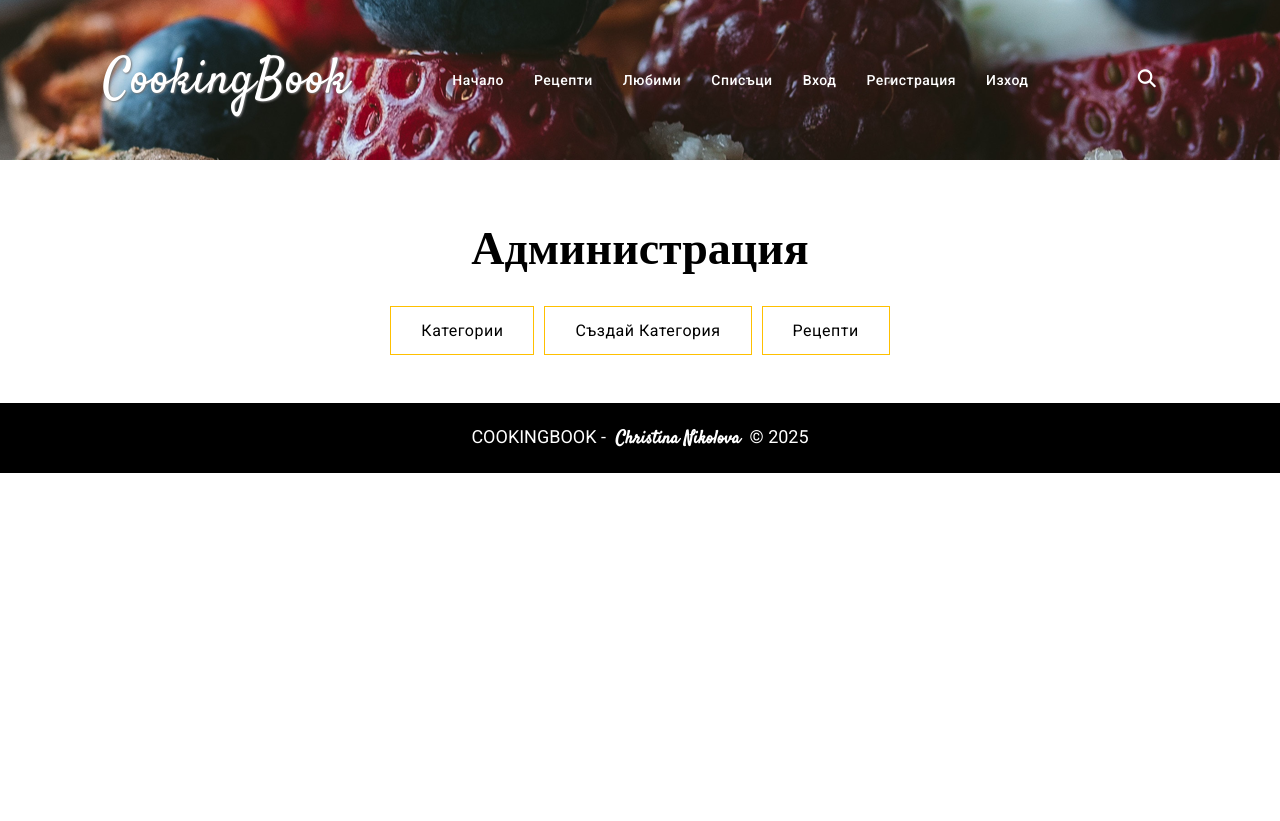
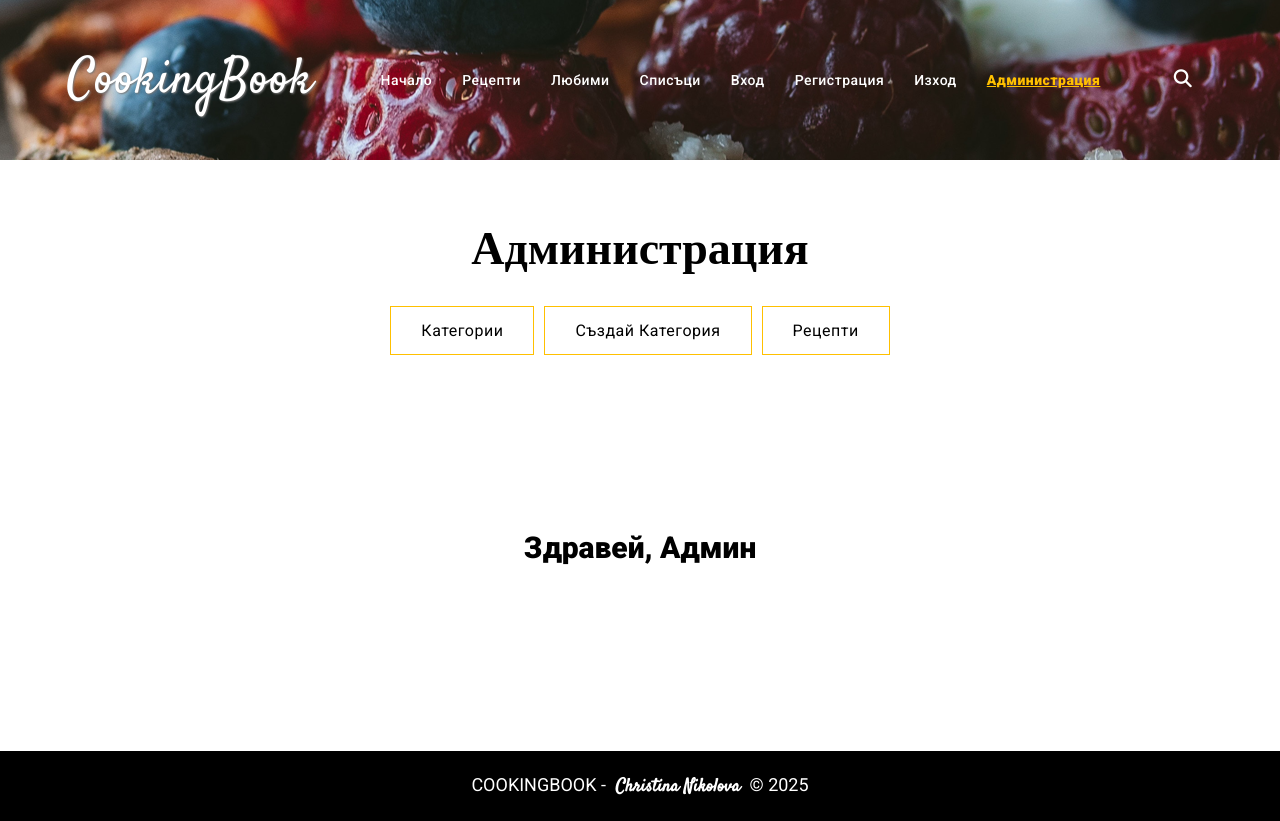
Before and after one commit to ChristinaNikolova/CookingBook, a React (Vite) app in the folder client/: page /admin in a window 1280 px wide. Before the commit the page ends 800 px from the top, so only its background shows below. Built offline with nearby package versions, Linux system fonts and the light colour scheme.

Commit message:
add admin Dashboard to test index

```diff
--- a/client/src/App.jsx
+++ b/client/src/App.jsx
@@ -8,6 +8,7 @@ import Login from "./components/Auth/Login/Login";
 import Register from "./components/Auth/Register/Register";
 import NotFound from "./components/NotFound/NotFound";
 import Jumbo from "./components/Administration/Jumbo/Jumbo";
+import Dashboard from "./components/Administration/Dashboard/Dashboard";
 import AllCategories from "./components/Administration/Category/All/All";
 import CreateCategory from "./components/Administration/Category/Create/Create";
 
@@ -32,6 +33,7 @@ function App() {
           <Route path="register" element={<Register />} />
         </Route>
         <Route path="/admin" element={<Jumbo />}>
+          <Route index element={<Dashboard />} />
           <Route path="category">
             <Route path="all" element={<AllCategories />} />
             <Route path="create" element={<CreateCategory />} />
--- a/client/src/components/Administration/Category/Create/Create.jsx
+++ b/client/src/components/Administration/Category/Create/Create.jsx
@@ -22,7 +22,7 @@ export default function CreateCategory() {
   }
 
   return (
-    <section id="create-category" className="section-form">
+    <section id="admin-create-category" className="section-form">
       <h2 className="form-title">Създай нова категория</h2>
       <form className="form" action={submitHandler}>
         <CustomInput
--- /dev/null
+++ b/client/src/components/Administration/Dashboard/Dashboard.jsx
@@ -0,0 +1,9 @@
+import styles from "./Dashboard.module.css";
+
+export default function Dashboard() {
+  return (
+    <section id={styles["admin-dashboard"]}>
+      <p className={styles["admin-dashboard-content"]}>Здравей, Админ</p>
+    </section>
+  );
+}
--- /dev/null
+++ b/client/src/components/Administration/Dashboard/Dashboard.module.css
@@ -0,0 +1,12 @@
+#admin-dashboard {
+  display: flex;
+  justify-content: center;
+  align-items: center;
+  height: 36vh;
+  margin: 60px auto;
+}
+
+.admin-dashboard-content {
+  font-size: 30px;
+  font-weight: 900;
+}
--- a/client/src/components/Header/Header.jsx
+++ b/client/src/components/Header/Header.jsx
@@ -71,6 +71,11 @@ export default function Header({ isHome }) {
               Изход
             </NavLink>
           </li>
+          <li className="header-ul-li">
+            <NavLink to="/admin" className={isActiveLink}>
+              Администрация
+            </NavLink>
+          </li>
         </ul>
       </nav>
       <nav className={styles["header-nav"]}>
```
